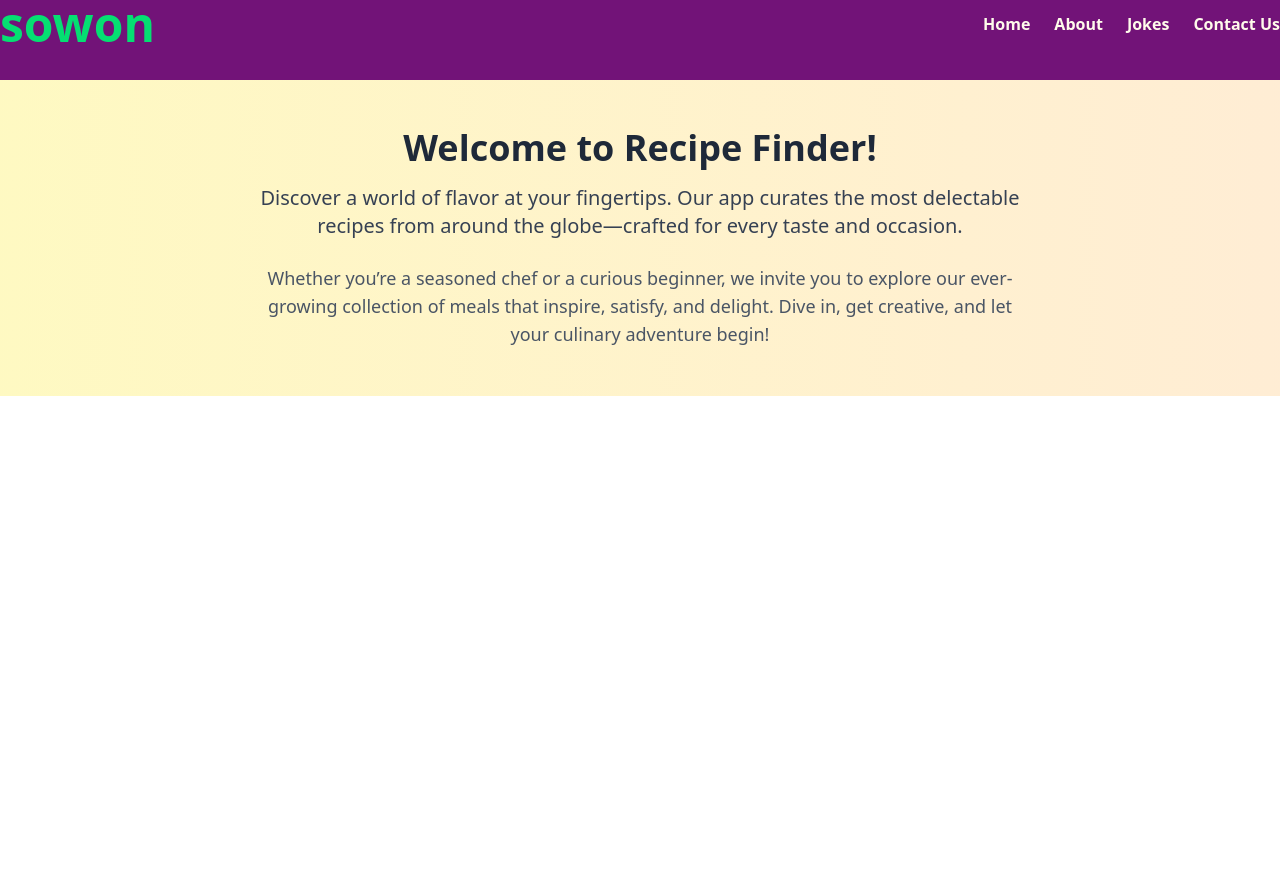
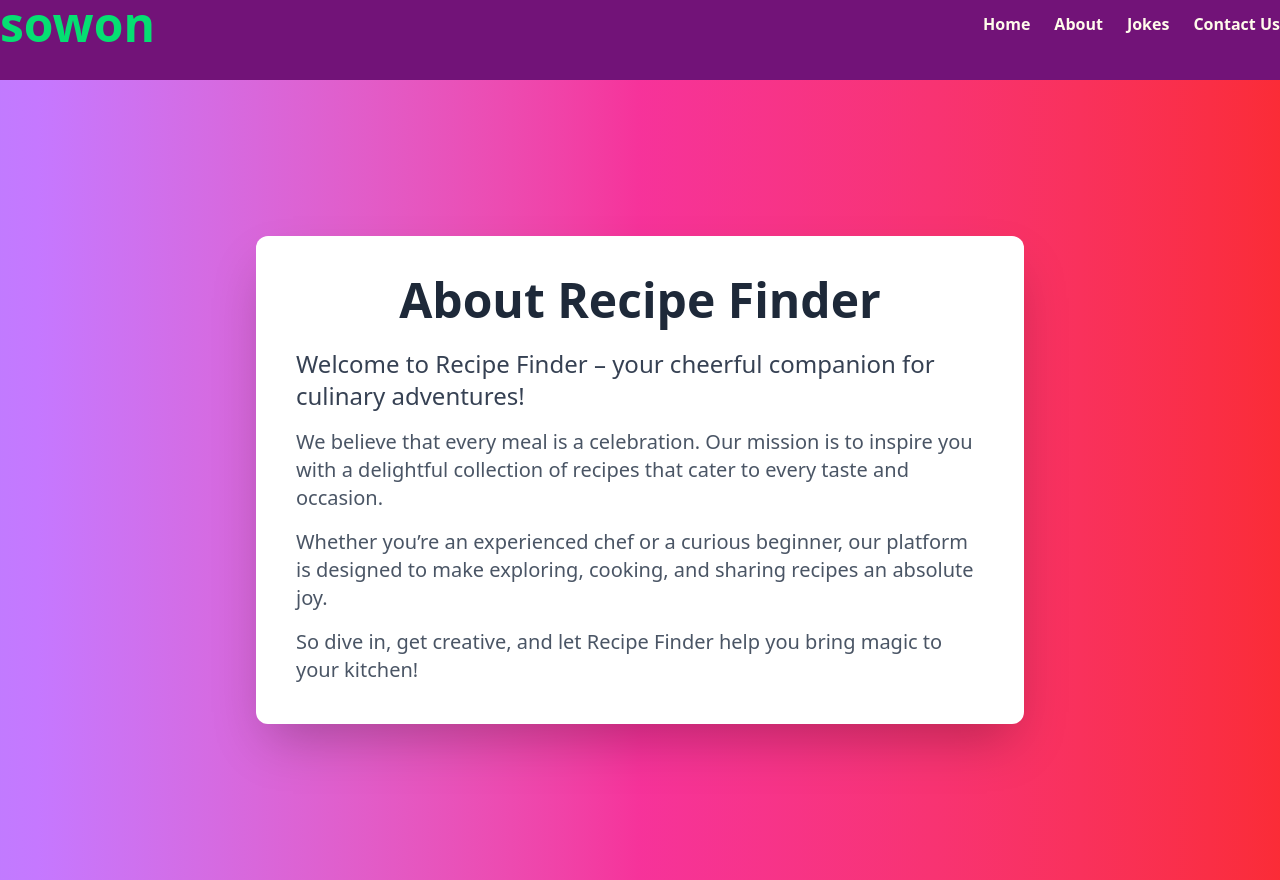
Before and after one commit to dikie001/sowon.io, a React (Vite) app: page /about in a window 1280 px wide. Before the commit the page ends 800 px from the top, so only its background shows below. Built offline with nearby package versions, Linux system fonts and the light colour scheme.

Commit message:
updated about section

```diff
--- a/src/components/About.jsx
+++ b/src/components/About.jsx
@@ -1,22 +1,27 @@
 import React from 'react';
 
-function AboutSection() {
+function About() {
   return (
-    <div className="bg-gradient-to-r from-yellow-100 to-orange-100 py-12 px-6">
-      <div className="max-w-3xl mx-auto text-center">
-        <h2 className="text-4xl font-extrabold text-gray-800 mb-4">
-          Welcome to Recipe Finder!
-        </h2>
-        <p className="text-xl text-gray-700 mb-6">
-          Discover a world of flavor at your fingertips. Our app curates the most delectable recipes from around the globe—crafted for every taste and occasion.
+    <div className="min-h-screen bg-gradient-to-r from-purple-400 via-pink-500 to-red-500 flex items-center justify-center p-8">
+      <div className="max-w-3xl bg-white bg-opacity-90 backdrop-filter backdrop-blur-lg rounded-xl shadow-2xl p-10">
+        <h1 className="text-5xl font-extrabold text-center text-gray-800 mb-6">
+          About Recipe Finder
+        </h1>
+        <p className="text-2xl text-gray-700 mb-4">
+          Welcome to Recipe Finder – your cheerful companion for culinary adventures!
         </p>
-        <p className="text-lg text-gray-600">
-          Whether you’re a seasoned chef or a curious beginner, we invite you to explore our ever-growing collection of meals that inspire, satisfy, and delight.
-          Dive in, get creative, and let your culinary adventure begin!
+        <p className="text-xl text-gray-600 mb-4">
+          We believe that every meal is a celebration. Our mission is to inspire you with a delightful collection of recipes that cater to every taste and occasion.
+        </p>
+        <p className="text-xl text-gray-600 mb-4">
+          Whether you’re an experienced chef or a curious beginner, our platform is designed to make exploring, cooking, and sharing recipes an absolute joy.
+        </p>
+        <p className="text-xl text-gray-600">
+          So dive in, get creative, and let Recipe Finder help you bring magic to your kitchen!
         </p>
       </div>
     </div>
   );
 }
 
-export default AboutSection;
+export default About;
--- a/src/components/Navbar.jsx
+++ b/src/components/Navbar.jsx
@@ -26,13 +26,13 @@ export const Navbar = () => {
         </div>
       </nav>
       <button
-        className="md:hidden p-2 focus:outline-none absolute top-2 right-2.5"
+        className="md:hidden p-2 focus:outline-none absolute top-2 right-2.5 z-100   "
         onClick={() => setMenuOpen(!menuOpen)}
       >
         {menuOpen ? <AiOutlineClose size={28} /> : <AiOutlineMenu size={28} />}
       </button>
       {menuOpen && (
-        <div className="md:hidden bg-fuchsia-900 w-full justify-center  text-amber-50 font-semibold">
+        <div className="md:hidden bg-fuchsia-900 w-full justify-center  text-amber-50 font-semibold ">
           <ul
             className="flex flex-col justify-center items-center space-y-4 cursor-pointer "
             onClick={() => setMenuOpen(!menuOpen)}
```
